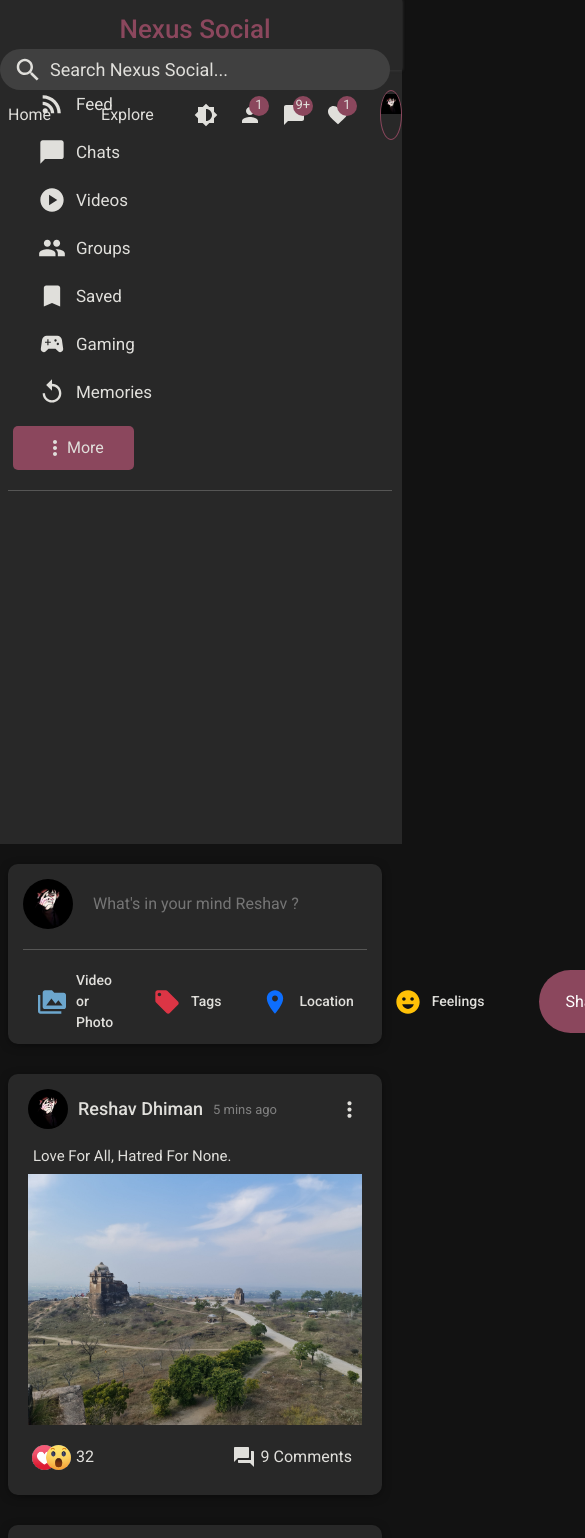
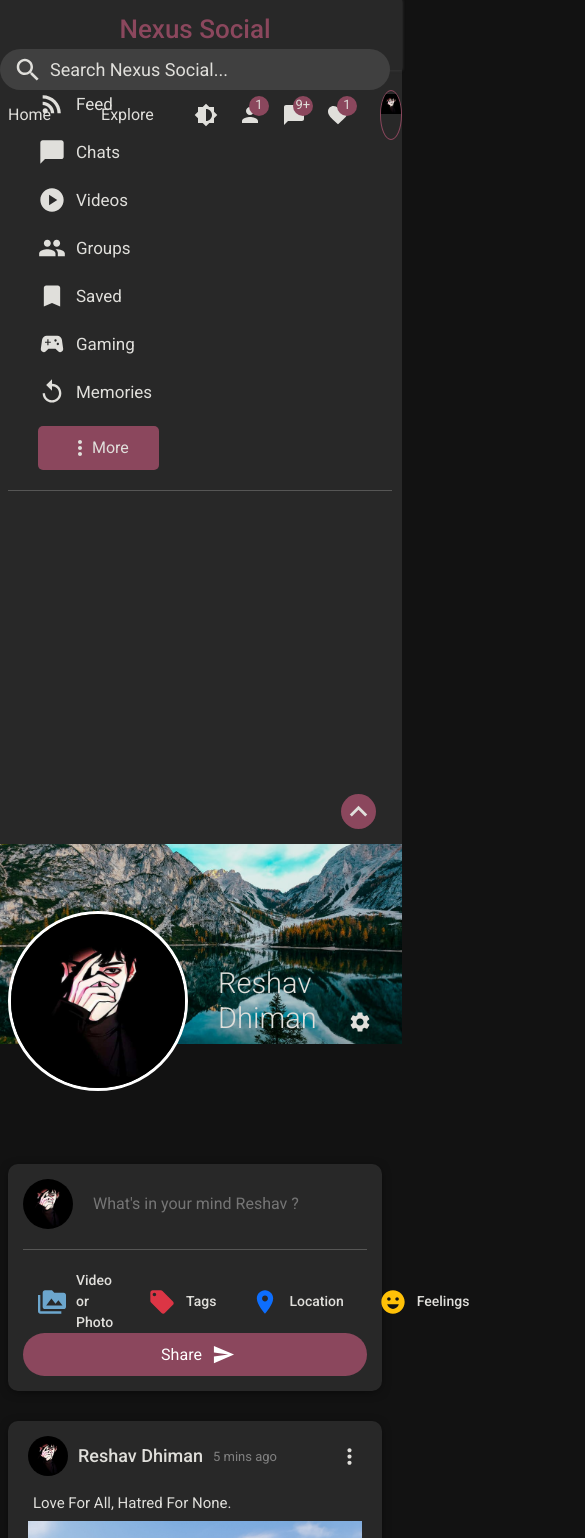
Before and after one commit to Hemantt07/nexus_social_MERN, a React (Create React App) app in the folder social/: page / in a window 390 px wide. Shown: the top 1538 px of the page, 585 px wide, since content can reach past the window. Built offline with nearby package versions, Linux system fonts and the light colour scheme.

Commit message:
color codes update

```diff
--- a/social/public/assets/css/style.css
+++ b/social/public/assets/css/style.css
@@ -2,19 +2,17 @@
     margin: 0;
     padding: 0;
     font-family: 'Roboto';
-    --blue : #6CA6CD;
-    --bubble-gum: #FF92BB;
-    --paliviolet: #8B475D;
-    --pink-cloud: #F6A8B6;
-    --black-berry: #3A3A38;
-    --stainless-steel: #E0DFDB;
-    --ivory-black : #292421;
-    --jonathan-apple: #FAEDEA;
+    --primary-bg: #121212;
+    --secondary-bg: #282828;
+    --primary-text: #E0DFDB;
+    --secondary-text: #fff;
+    --main-content: #8B475D;
 }
 
 body {
     overflow-x: hidden;
-    background-color: #121212;
+    background-color: var(--primary-bg);
+    color: var(--primary-text);
 }
 
 /* Home*/
@@ -22,8 +20,8 @@ body {
     position: fixed;
     right: 14px;
     bottom: 15px;
-    background: #8B475D;
-    color: #E0DFDB;
+    background: var(--main-content);
+    color: var(--primary-text);
     padding: 0px;
     border-radius: 50%;
     cursor: pointer;
@@ -97,8 +95,8 @@ body {
 
 .topbar {
     padding: 10px 0;
-    background: #282828;
-    color: #E0DFDB;
+    background: var(--secondary-bg);
+    color: var(--primary-text);
     height: 70px;
     position: sticky;
     top: 0;
@@ -121,7 +119,7 @@ body {
 
 .topbarCenter .searchBtn {
     position: absolute;
-    color: #E0DFDB;
+    color: var(--primary-text);
     left: 25px;
     top: 50%;
     border: none;
@@ -140,21 +138,21 @@ body {
     border-radius: 100px;
     font-size: 18px;
     background-color: #404040;
-    color: #E0DFDB;
+    color: var(--primary-text);
     padding-left: 50px;
 }
 
 .topbarCenter .search::placeholder {
-    color: #E0DFDB;
+    color: var(--primary-text);
     opacity: 1;
 }
 
 .topbarCenter .search:-ms-input-placeholder {
-    color: #E0DFDB;
+    color: var(--primary-text);
 }
 
 .topbarCenter .search::-ms-input-placeholder {
-    color: #E0DFDB;
+    color: var(--primary-text);
 }
 
 .topbarCenter input.search:focus-visible {
@@ -163,7 +161,7 @@ body {
 
 .topbarLeft .logo {
     font-size: 26px;
-    color: #8B475D;
+    color: var(--main-content);
     width: 100%;
     display: flex;
     justify-content: center;
@@ -196,7 +194,7 @@ body {
     position: absolute;
     top: -7px;
     right: 3px;
-    background: #8B475D;
+    background: var(--main-content);
     width: 20px;
     height: 20px;
     text-align: center;
@@ -218,7 +216,7 @@ body {
     padding: 0;
     margin: auto;
     border-radius: 50%;
-    border: 1px solid #8B475D;
+    border: 1px solid var(--main-content);
     margin-left: 20px;
     overflow: hidden;
     cursor: pointer;
@@ -233,8 +231,8 @@ body {
 /* SideBar */
 
 .sideBar {
-    background: #282828;
-    color: #E0DFDB;
+    background: var(--secondary-bg);
+    color: var(--primary-text);
     height: calc(100vh - 70px);
     overflow-y: hidden;
     padding: 0;
@@ -247,11 +245,11 @@ body {
 }
 
 ::-webkit-scrollbar-track {
-    background-color: #E0DFDB;
+    background-color: var(--primary-text);
 }
 
 ::-webkit-scrollbar-thumb {
-    background-color: #8B475D;
+    background-color: var(--main-content);
 }
 
 .sideBar .sidebarWrapper {
@@ -287,10 +285,10 @@ body {
     align-items: center;
     border: none;
     width: fit-content;
-    margin-left: 15px;
+    margin-left: 40px;
     padding: 10px 30px;
-    background: #8B475D;
-    color: #E0DFDB;
+    background: var(--main-content);
+    color: var(--primary-text);
     border-radius: 5px;
 }
 
@@ -331,12 +329,11 @@ body {
 
 .share {
     width: 100%;
-    height: 180px;
     -webkit-box-shadow : 0 2px 11px -3px rgb(0 0 0 / 69%);
     box-shadow: 0 2px 11px -3px rgb(0 0 0 / 69%);
     border-radius: 10px;
-    background-color: #282828;
-    color: #E0DFDB;
+    background-color: var(--secondary-bg);
+    color: var(--primary-text);
 }
 
 .share .shareWrapper {
@@ -346,6 +343,11 @@ body {
 .share .shareWrapper .shareTop {
     display: flex;
     align-items: center;
+}
+
+.share .shareWrapper .shareBottom{
+    padding: 0;
+    margin: 0;
 }
 
 .share .shareWrapper .shareTop .shareProfileImg img {
@@ -359,8 +361,8 @@ body {
 .share .shareWrapper .shareTop  .shareInput {
     width: 100%;
     border: none;
-    background-color: #282828;
-    color: #fff;
+    background-color: var(--secondary-bg);
+    color: var(--secondary-text);
 }
 
 .share .shareWrapper .shareTop .shareInput:focus-within {
@@ -369,10 +371,6 @@ body {
 
 .share .shareWrapper hr.shareHr {
     margin: 20px 0;
-}
-
-.share .shareWrapper .shareBottom {
-    display: flex;
 }
 
 .share .shareWrapper .shareBottom .shareOptions {
@@ -386,7 +384,7 @@ body {
     align-items: center;
     justify-content: start;
     width: fit-content;
-    margin-right: 40px;
+    margin-right: 35px;
     cursor: pointer;
 }
 
@@ -402,9 +400,9 @@ body {
 
 .share .shareWrapper .shareBottom .shareButton {
     border: none;
-    color: #fff;
+    color: var(--secondary-text);
     border-radius: 50px;
-    background: #8B475D;
+    background: var(--main-content);
     display: flex;
     justify-content: center;
     align-items: center;
@@ -427,8 +425,8 @@ body {
     box-shadow: 0 2px 11px -3px rgb(0 0 0 / 69%);
     border-radius: 10px;
     margin: 30px 0;
-    color: #E0DFDB;
-    background-color: #282828;
+    color: var(--primary-text);
+    background-color: var(--secondary-bg);
 }
 
 .post .postWrapper {
@@ -454,7 +452,7 @@ body {
     font-weight: 500;
     line-height: 100%;
     margin-right: 10px;
-    color: #E0DFDB;
+    color: var(--primary-text);
 }
 
 .post .postWrapper .postTop .topLeft .date {
@@ -497,7 +495,7 @@ body {
     justify-content: space-between;
     align-items: center;
     padding: 0 5px;
-    color: #E0DFDB;
+    color: var(--primary-text);
 }
 
 .post .postWrapper .postBottom .bottomLeft {
@@ -512,7 +510,7 @@ body {
     font-size: 16px;
     line-height: 8px;
     margin-left: 5px;
-    color: #E0DFDB;
+    color: var(--primary-text);
 }
 
 .post .postWrapper .postBottom .bottomLeft div {
@@ -525,7 +523,7 @@ body {
     display: flex;
     align-items: center;
     padding: 5px;
-    color: #E0DFDB;
+    color: var(--primary-text);
     cursor: pointer;
 }
 
@@ -578,7 +576,7 @@ body {
     position: absolute;
     top: 0;
     left: 0;
-    color: #fff;
+    color: var(--secondary-text);
     background: #8f8f8f;
     width: 100%;
     padding: 10px;
@@ -624,7 +622,7 @@ body {
 .friendOnline .onlineFriendsList .friend .friendName {
     margin: 0;
     font-size: 16px;
-    color: #E0DFDB;
+    color: var(--primary-text);
 }
 
 .friendOnline .head {
@@ -632,7 +630,7 @@ body {
     font-weight: 600;
     margin-bottom: 6px;
     padding: 0 10px;
-    color: #E0DFDB;
+    color: var(--primary-text);
 }
 
 .friendOnline .onlineFriendsList .friend .onlineIcon {
@@ -643,7 +641,7 @@ body {
     top: 0;
     right: 9px;
     border-radius: 50%;
-    border: 3px solid #fff;
+    border: 3px solid var(--secondary-text);
 }
 
 /* Story */
@@ -656,7 +654,7 @@ body {
     position: relative;
     border-radius: 10px;
     overflow: hidden;
-    border: 3px solid #8B475D;
+    border: 3px solid var(--main-content);
     cursor: pointer;
 }
 
@@ -676,7 +674,7 @@ body {
     height: 60px;
     object-fit: cover;
     border-radius: 50%;
-    border: 2px dashed #fff;
+    border: 2px dashed var(--secondary-text);
 }
 
 .story .content {
@@ -693,7 +691,7 @@ body {
 }
 
 .story .content .userName {
-    color: #ffffff;
+    color: var(--secondary-text)fff;
     font-size: 14px;
     padding: 10px 0 5px;
     font-weight: 500;
@@ -721,3 +719,51 @@ body {
     background: transparent;
     margin: 0;
 }
+
+/* Profile Page */
+
+.profile-right ,
+.profile-right .profile-section {
+    padding: 0px;
+}
+
+.profile-section .userProfile {
+    width: 100%;
+    height: 200px;
+    position: relative;
+    display: flex;
+    justify-content: center;
+    margin-bottom: 100px;
+}
+
+.profile-section .userProfile .cover {
+    width: 100%;
+    height: 100%;
+    object-fit: cover;
+}
+
+.profile-right .profile-section .userDP {
+    width: 180px;
+    height: 180px;
+    position: absolute;
+    bottom: -47px;
+    left: 20px;
+    border-radius: 50%;
+    border: 3px solid var(--secondary-text);
+}
+
+.profile-section .userProfile .name {
+    position: absolute;
+    bottom: 0;
+    font-size: 29px;
+    left: 230px;
+    font-weight: 300;
+    color: var(--primary-text);
+}
+
+.profile-section .userProfile .settingsIcon {
+    position: absolute;
+    bottom: 10px;
+    right: 30px;
+    cursor: pointer;
+}
--- a/social/src/App.js
+++ b/social/src/App.js
@@ -1,7 +1,8 @@
-import Home from "./pages/home/Home";
+import Home from "./pages/Home";
+import Profile from "./pages/Profile";
 
 function App() {
-  return <Home/>;
+  return <Profile/>;
 }
 
 export default App;
--- a/social/src/components/feed.jsx
+++ b/social/src/components/feed.jsx
@@ -4,7 +4,6 @@ import { Posts } from "../post-data";
 
 export default function Feed() {
   return (
-    <div className="feed col-md-6">
       <div className="feedWrapper">
         <Share/>
 
@@ -13,6 +12,5 @@ export default function Feed() {
         ))}
 
       </div>
-    </div>
   )
 }
--- a/social/src/components/rightbar.jsx
+++ b/social/src/components/rightbar.jsx
@@ -5,7 +5,6 @@ import { Close } from '@mui/icons-material';
 
 export default function Rightbar() {
   return (
-    <div className="rightBar col-md-4">
       <div className="rightBarWrapper">
 
         <div className="stories"><StoriesCarousel/></div>
@@ -32,6 +31,5 @@ export default function Rightbar() {
 
         </div>
       </div>
-    </div>
   )
 }
--- a/social/src/components/share.jsx
+++ b/social/src/components/share.jsx
@@ -16,9 +16,9 @@ export default function Share() {
 
             </div>
                 <hr className="shareHr" />
-            <div className="shareBottom">
+            <div className="shareBottom row">
 
-                <div className="shareOptions">
+                <div className="shareOptions col-md-10">
 
                     <div className="shareOption">
                         <PermMedia htmlColor="#6CA6CD" className="icon" />
@@ -42,7 +42,7 @@ export default function Share() {
 
                 </div>
 
-                <button className="shareButton">
+                <button className="shareButton col-md-2">
                     <span>Share</span>
                     <Send className="icon"/>
                 </button>
--- /dev/null
+++ b/social/src/pages/Home.jsx
@@ -0,0 +1,30 @@
+import { ExpandLessSharp } from '@mui/icons-material'
+import { Tooltip } from '@mui/material'
+
+import Topbar from "../components/topbar";
+import Sidebar from "../components/sidebar";
+import Feed from "../components/feed";
+import Rightbar from "../components/rightbar";
+
+export default function Home(){
+    return (
+        <>
+
+        <Topbar/>
+
+        <div className="homeContainer row">
+            <Sidebar/>
+            <div className="feed col-md-6">
+                <Feed/>
+            </div>
+            <div className="rightBar col-md-4">
+                <Rightbar/>
+            </div>
+
+        </div>
+            <Tooltip title="Back to Top">
+                <div id="backToTop"><ExpandLessSharp className='icon'/></div>
+            </Tooltip>
+        </>
+    );
+}
--- /dev/null
+++ b/social/src/pages/Profile.jsx
@@ -0,0 +1,50 @@
+import { Tooltip } from "@mui/material";
+import Feed from "../components/feed";
+import Rightbar from "../components/rightbar";
+import Sidebar from "../components/sidebar";
+import Topbar from "../components/topbar";
+import { ExpandLessSharp, Settings } from "@mui/icons-material";
+
+export default function Profile() {
+  return (
+    <>
+
+    <Topbar/>
+
+    <div className="profile-page row">
+        <Sidebar/>
+
+        <div className="col-md-10">
+
+            <div className="profile-right row">
+
+                <div className="col-md-12 profile-section">
+                    <div className="userProfile">
+                        <img src="assets/images/posts/post8.jpeg" alt="cover-photo" className="cover" />
+                        <img src="assets/images/profiles/profile.png" alt="profile" className="userDP" />
+                        <h3 className="name">Reshav Dhiman</h3>
+                        <Tooltip title="Settings">
+                            <Settings className="settingsIcon"/>
+                        </Tooltip>
+                    </div>
+
+                </div>
+
+                <div className="feed col-md-7">
+                    <Feed/>
+                </div>
+                <div className="rightBar col-md-5">
+                    <Rightbar/>
+                </div>
+
+            </div>
+        </div>
+
+    </div>
+        <Tooltip title="Back to Top">
+            <div id="backToTop"><ExpandLessSharp className='icon'/></div>
+        </Tooltip>
+    </>
+
+  )
+}
--- a/social/src/pages/home/Home.jsx
+++ /dev/null
@@ -1,26 +0,0 @@
-import { ExpandLessSharp } from '@mui/icons-material'
-import { Tooltip } from '@mui/material'
-
-import Topbar from "../../components/topbar";
-import Sidebar from "../../components/sidebar";
-import Feed from "../../components/feed";
-import Rightbar from "../../components/rightbar";
-
-export default function Home(){
-    return (
-        <>
-
-        <Topbar/>
-
-        <div className="homeContainer row">
-            <Sidebar/>
-            <Feed/>
-            <Rightbar/>
-
-        </div>
-            {/* <Tooltip title="Back to Top">
-                <div id="backToTop"><ExpandLessSharp className='icon'/></div>
-            </Tooltip> */}
-        </>
-    );
-}
```
Also changed, not shown: social/src/components/post.jsx (+11 -4 lines), social/src/components/topbar.jsx (+13 -1 lines).
